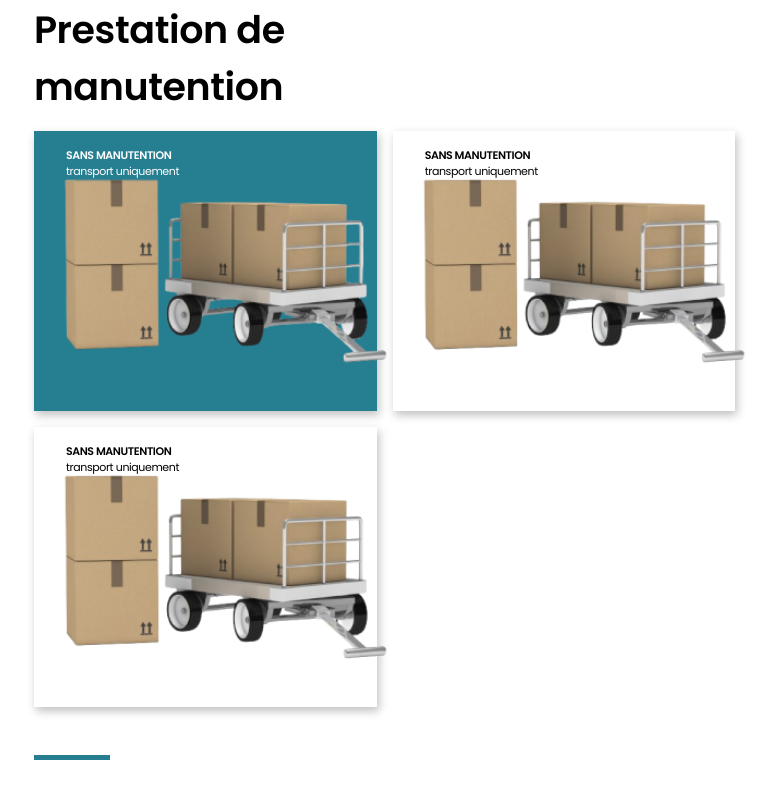
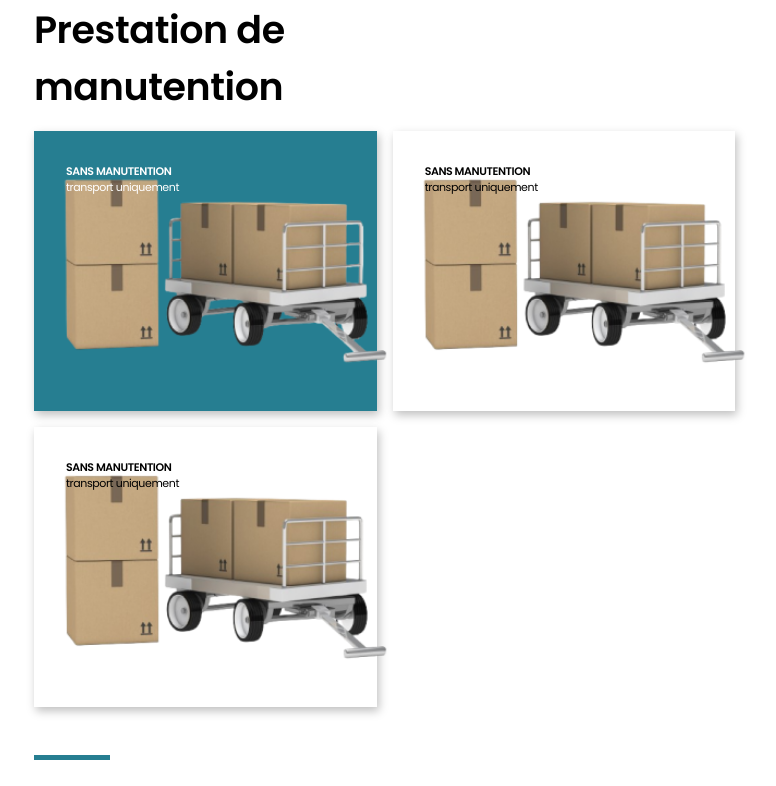
Before and after one commit to Achwak28/depannage, a Next.js app: page /commande in a window 1280 px wide. Shown: the part 1420-2206 px from the top of the page, without its empty margins (36-812 px from the left). Built offline with nearby package versions, Linux system fonts and the light colour scheme.

Commit message:
Update MultiItems.tsx

```diff
--- a/src/app/composants/MultiItems.tsx
+++ b/src/app/composants/MultiItems.tsx
@@ -1,6 +1,29 @@
 import React from "react";
 
-const MultiItems = ({ title, items, selectedItemIndex, onItemClick, textPosition  }) => {
+interface SupervanItem {
+    id: string;
+    image: string;
+    type: string;
+    longueur: string;
+    poids: string;
+}
+
+interface TrolleyItem {
+    id: string;
+    image: string;
+    title: string;
+    text: string;
+}
+
+type MultiItemsProps = {
+    title: string;
+    items: (SupervanItem | TrolleyItem)[];
+    selectedItemIndex: number;
+    onItemClick: (index: number) => void;
+    textPosition?: string;
+};
+
+const MultiItems: React.FC<MultiItemsProps> = ({ title, items, selectedItemIndex, onItemClick, textPosition = 'top-left' }) => {
     return (
         <div className="multi-items-container">
             <div className="line"></div>
@@ -10,24 +33,24 @@ const MultiItems = ({ title, items, selectedItemIndex, onItemClick, textPosition
             <div className="items">
                 {items.map((item, index) => (
                     <div key={item.id} className={`item ${selectedItemIndex === index ? 'selected-item' : ''}`} onClick={() => onItemClick(index)}>
-                        <img src={item.image} alt="edit icon" />
-                        {item.type && item.longueur && item.poids && (
-                            <div className="item-details" style={{ color: selectedItemIndex === index ? "white" : "black", ...(textPosition === 'top-left' ? { top: '2rem', left: '2rem' } : { bottom: '1rem', right: '1rem' }) }}>
-                                <p>Type: <span>{item.type}</span> </p>
-                                <p>Longueur: <span>{item.longueur}</span> </p>
-                                <p>Poids: <span>{item.poids}</span> </p>
-                            </div>
-                        )}
-                        {item.title && item.text && (
-                            <div className="item-details" style={{ color: selectedItemIndex === index ? "white" : "black", ...(textPosition === 'top-left' ? { top: '1rem', left: '2rem' } : { bottom: '1rem', right: '1rem' }) }}>
-                                <p>{item.title}</p>
-                                <p style={{fontWeight:"400", marginBottom:"0.5rem"}}>{item.text} </p>
-                            </div>
-                        )}
-
+                        <img src={item.image} alt={"van"} />
+                        <div className="item-details" style={{ color: selectedItemIndex === index ? "white" : "black", ...(textPosition === 'top-left' ? { top: '2rem', left: '2rem' } : { bottom: '1rem', right: '1rem' }) }}>
+                            {('type' in item && 'longueur' in item && 'poids' in item) && (
+                                <>
+                                    <p>Type: <span>{item.type}</span> </p>
+                                    <p>Longueur: <span>{item.longueur}</span> </p>
+                                    <p>Poids: <span>{item.poids}</span> </p>
+                                </>
+                            )}
+                            {('title' in item && 'text' in item) && (
+                                <>
+                                    <p>{item.title}</p>
+                                    <p style={{ fontWeight: "400", marginBottom: "0.5rem" }}>{item.text}</p>
+                                </>
+                            )}
+                        </div>
                     </div>
                 ))}
-
             </div>
         </div>
     );
```
